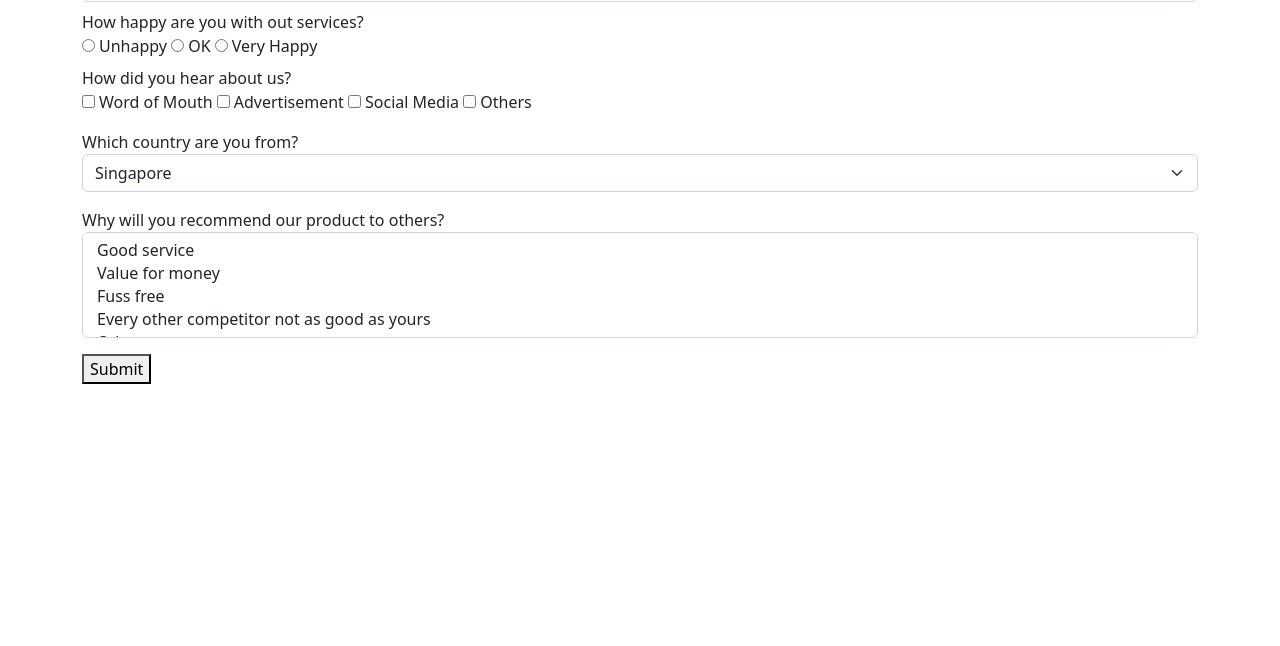
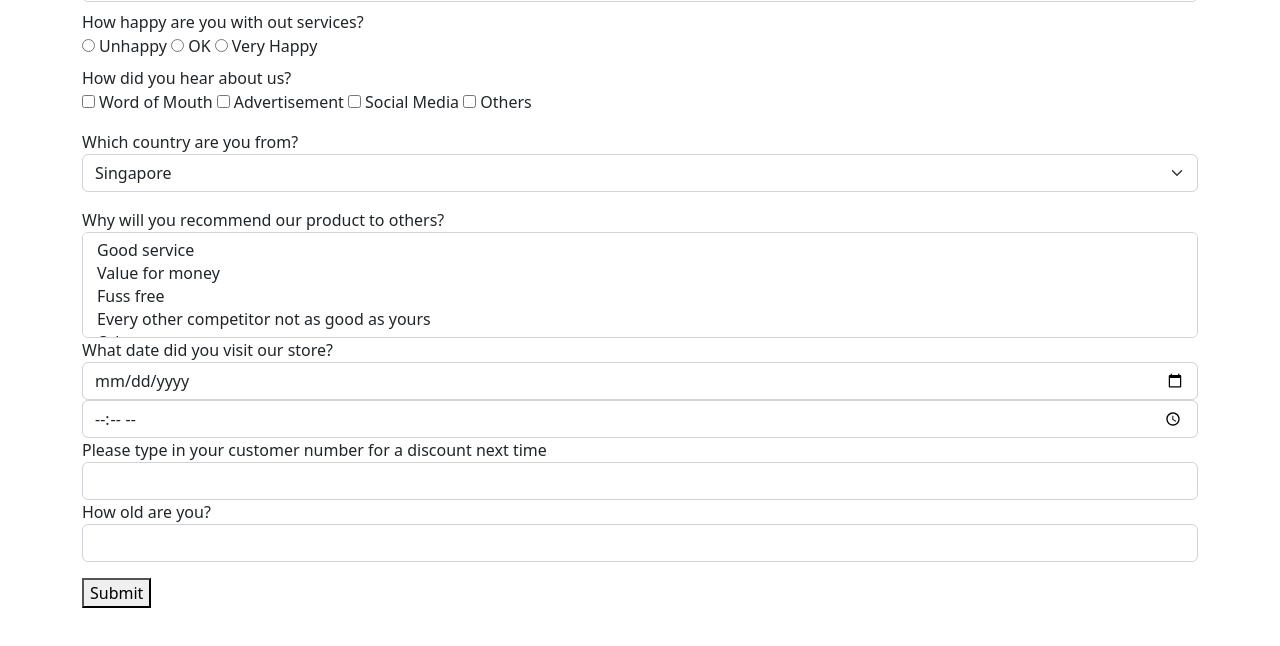
Before and after one commit to kunxin-chor/dwad20-javascript-dom, a plain HTML site: page 03-forms/index.html in a window 1280 px wide. Shown: the part 116-762 px from the top of the page. Drawn offline with nearby package versions, Linux system fonts and the light colour scheme.

Commit message:
Added special input type demo

```diff
--- a/03-forms/index.html
+++ b/03-forms/index.html
@@ -71,6 +71,25 @@
           </select>
         </div>
 
+        <div>
+          <label>What date did you visit our store?</label>
+          <input type="date" class="form-control"/>
+          <input type="time" class="form-control"/>
+        </div>
+
+        <div>
+          <label>Please type in your customer number for a discount next time</label>
+          <input type="password" class="form-control"/>
+        </div>
+
+        <div>
+          <label>How old are you?</label>
+          <!-- even though the user can only enter numbers
+              the `value` property of the textbox is still string
+          -->
+          <input type="number" id="age" class="form-control"/>
+        </div>
+
         <button id="btnSubmit" class="mt-3">Submit</button>
 
     </div>
```
